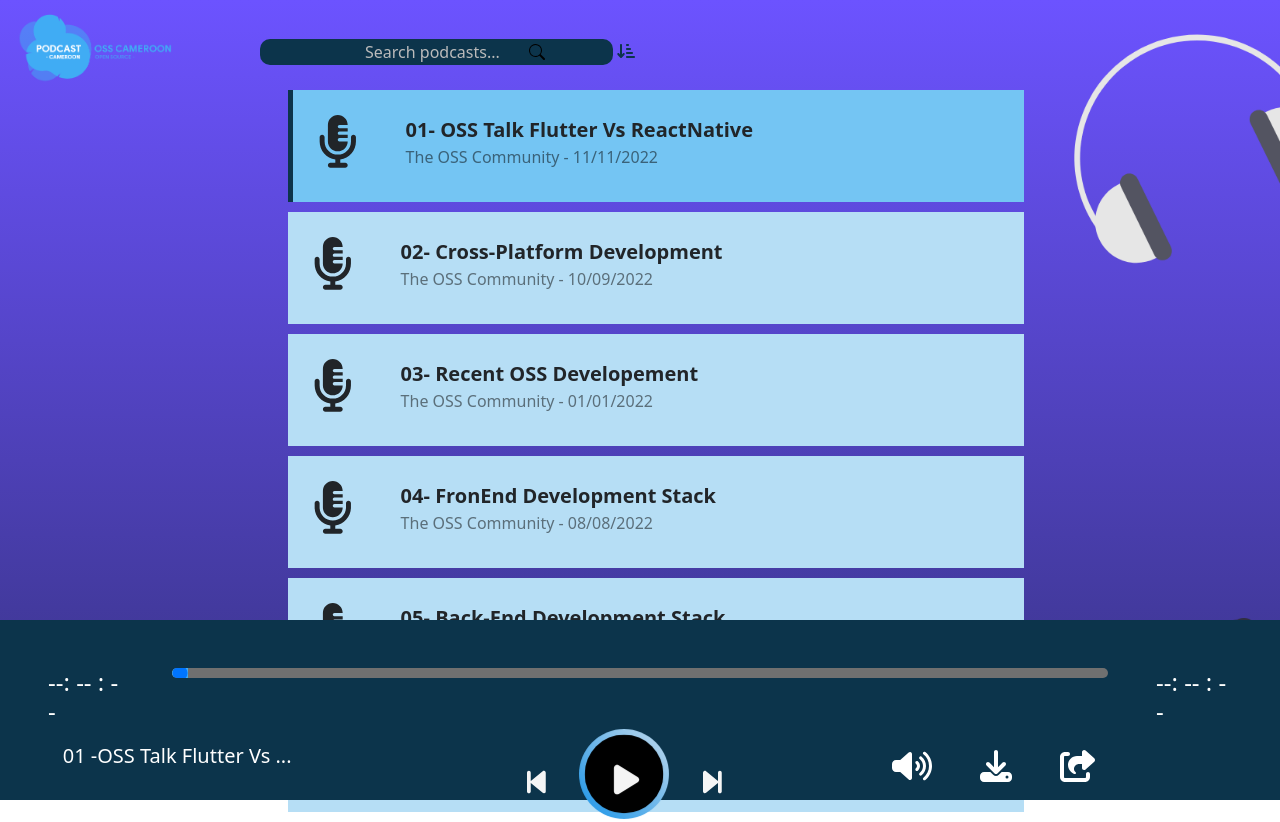
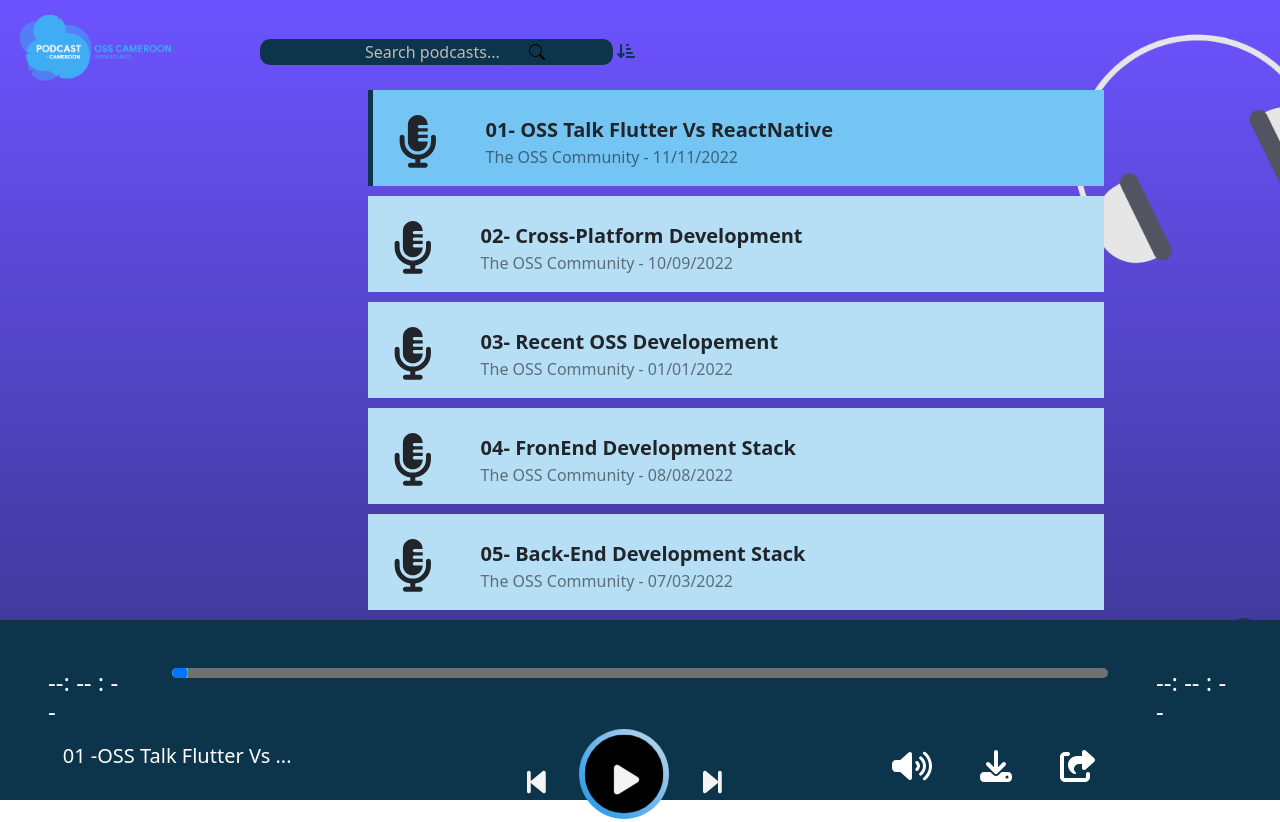
Before and after one commit to osscameroon/podcasts, a React (Create React App) app: page / in a window 1280 px wide. After the commit the page ends 800 px from the top, so only its background shows below. Built offline with nearby package versions, Linux system fonts and the light colour scheme.

Commit message:
styles: added styles for track PodcastList added styles side-contents

```diff
--- a/src/components/podcasts_list/PodcastList.css
+++ b/src/components/podcasts_list/PodcastList.css
@@ -1,6 +1,6 @@
 li{
     background-color: #B6DEF5;
-    margin: 10px 0 10px 0;
+    margin: 10px 0 10px 80px;
 
 }
 li:active{
@@ -21,7 +21,8 @@
 } */
 
 .trackContainer{
-    height: 7rem;
+    height: 6rem;
+    width:100%;
 }
 
 .trackContainer.active{
@@ -57,3 +58,10 @@
 .track-podcast-name{
 
 }
+#telegram{
+    width: 45%;
+    size: 40px;
+}
+#Logname{
+    font-size: larger;
+}
```
